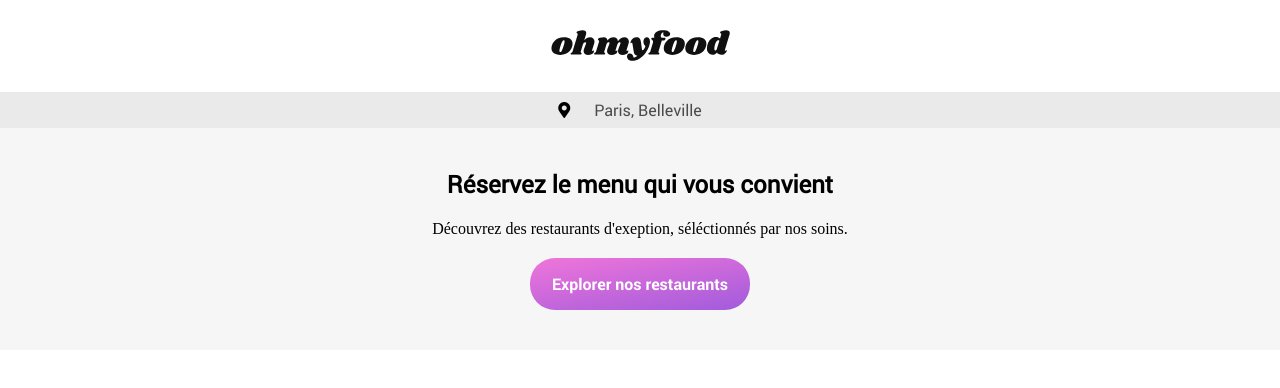
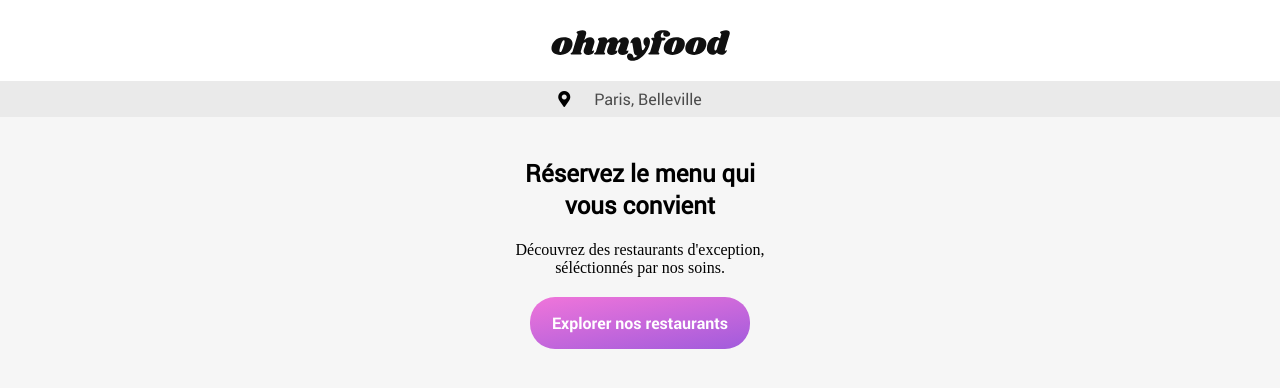
Before and after one commit to GuillaumePons63/Pons_3_13012021, a website: page index.html in a window 1280 px wide. Drawn offline with Linux system fonts and the light colour scheme.

Commit message:
fix header

```diff
--- a/index.html
+++ b/index.html
@@ -18,8 +18,8 @@
                 Paris, Belleville
             </div>
             <div class=main__title>
-                <h1> Réservez le menu qui vous convient</h1>
-                <p> Découvrez des restaurants d'exeption, séléctionnés par nos soins.</p>
+                <h1> Réservez le menu qui <br/> vous convient</h1>
+                <p> Découvrez des restaurants d'exception, <br/> séléctionnés par nos soins.</p>
                 <a class=main__bouton href=#> Explorer nos restaurants </a>
             </div>
         </section>
--- a/sass/layout/_layout.scss
+++ b/sass/layout/_layout.scss
@@ -1,5 +1,4 @@
 header {
-    height:62px;
     width:100%;
     .heading {
         background: url(./images/logo/ohmyfood.svg) center no-repeat;
@@ -9,6 +8,7 @@ header {
         margin-right:auto;
         height:31px;
         margin-top:30px;
+        margin-bottom: 20px;
     }
 
     a::before {
```
Also changed, not shown: style.css, 1 other file.
